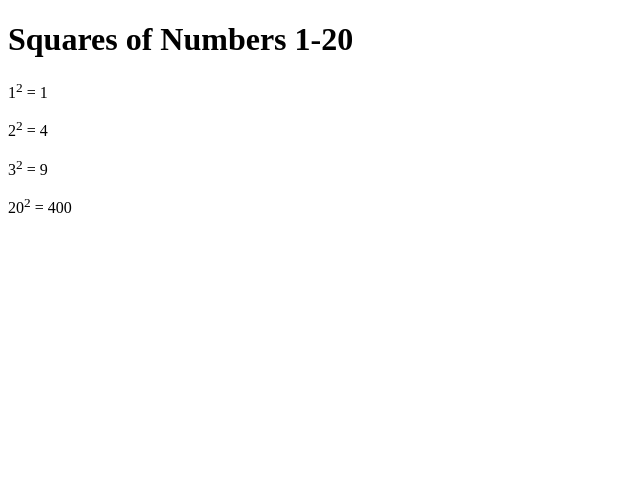
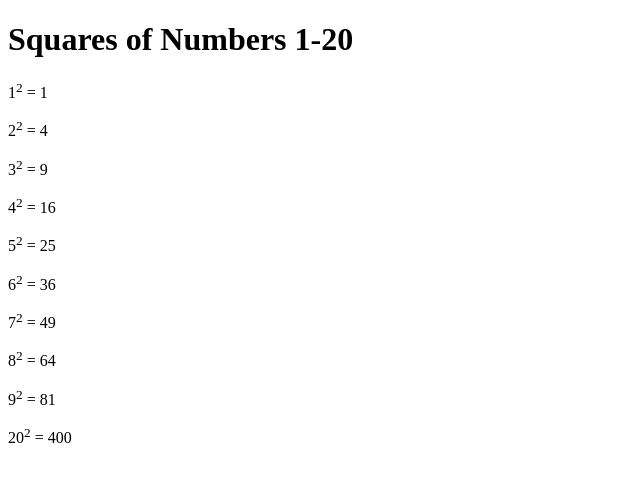
Before and after one commit to foxopgg/web_devlopment_fxec, a plain HTML site: page html/text_formating/task1.html in a window 1280 px wide. Shown: the whole page, without its empty margins (0-640 px from the left). Drawn offline with Linux system fonts and the light colour scheme.

Commit message:
changed code

```diff
--- a/html/text_formating/task1.html
+++ b/html/text_formating/task1.html
@@ -6,7 +6,12 @@
   <p>1<sup>2</sup> = 1</p>
   <p>2<sup>2</sup> = 4</p>
   <p>3<sup>2</sup> = 9</p>
-  <!-- ...continue up to 20 -->
+  <p>4<sup>2</sup> = 16</p>
+  <p>5<sup>2</sup> = 25</p>
+  <p>6<sup>2</sup> = 36</p>
+  <p>7<sup>2</sup> = 49</p>
+  <p>8<sup>2</sup> = 64</p>
+  <p>9<sup>2</sup> = 81</p>
   <p>20<sup>2</sup> = 400</p>
 </body>
 </html>
```
Also changed, not shown: html/basic/task1.html (+2 -2 lines), html/basic/task2.html (+5 -0 lines), html/new.html (added, +4 -0 lines).
